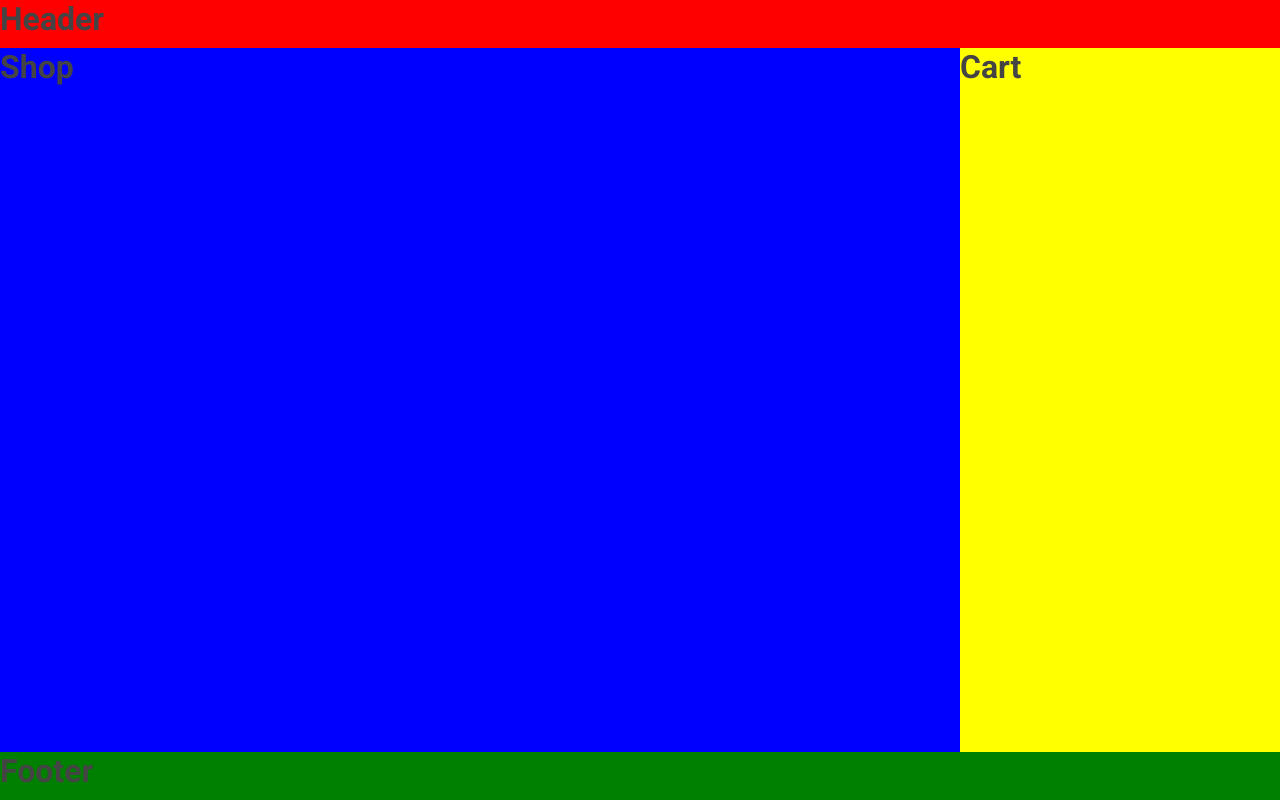
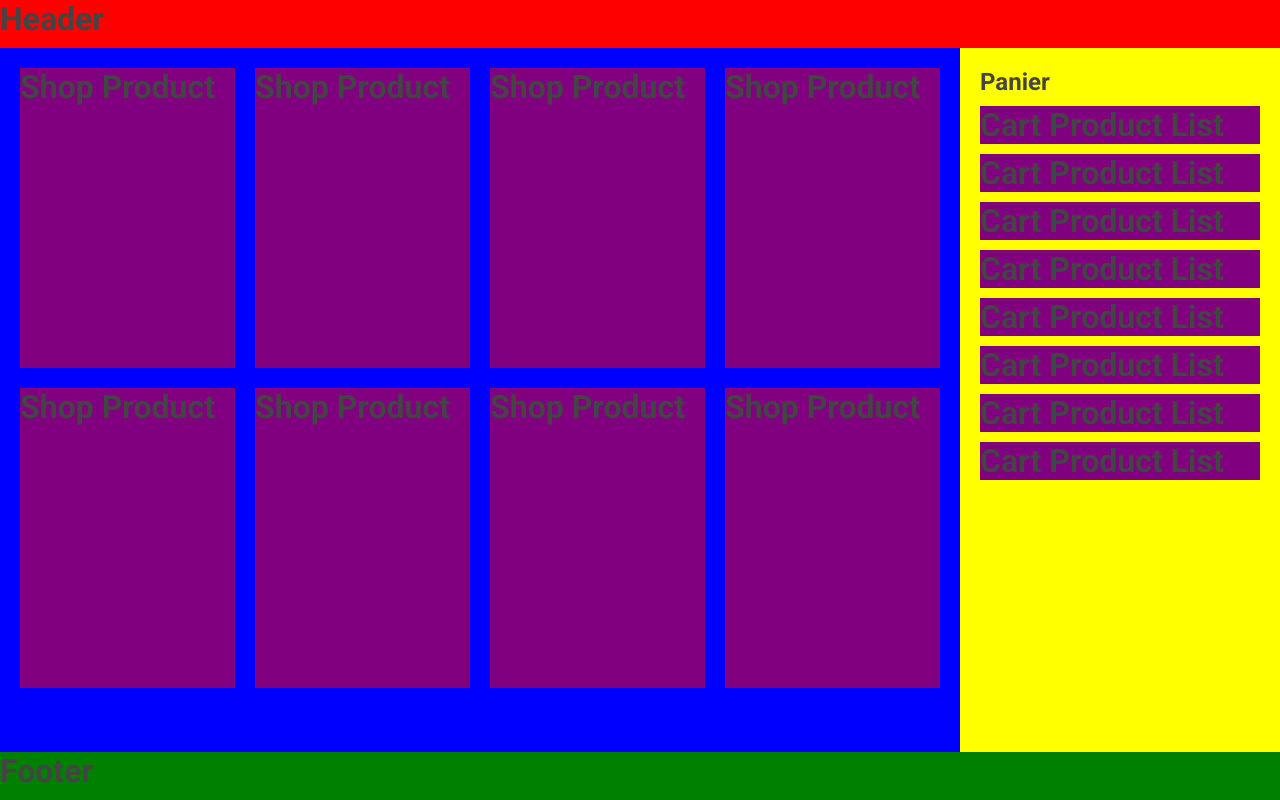
Before and after one commit to riwalenn/boutique_vue, a Vue app: page / in a window 1280 px wide. Built offline with nearby package versions, Linux system fonts and the light colour scheme.

Commit message:
[BASE] Mise en page boutique et panier

```diff
--- a/src/App.vue
+++ b/src/App.vue
@@ -1,8 +1,8 @@
 <script setup lang="ts">
 import TheHeader from "./components/Header.vue";
 import TheFooter from "./components/Footer.vue";
-import Shop from "./components/Shop.vue";
-import Cart from "./components/Cart.vue";
+import Shop from "./components/Shop/Shop.vue";
+import Cart from "./components/Cart/Cart.vue";
 </script>
 
 <template>
--- a/src/assets/base.scss
+++ b/src/assets/base.scss
@@ -94,6 +94,10 @@
   margin: 10px;
 }
 
+.mb-10 {
+  margin-bottom: 10px;
+}
+
 .m-20 {
   margin: 20px;
 }
--- a/src/components/Cart.vue
+++ /dev/null
@@ -1,9 +0,0 @@
-<script setup lang="ts"></script>
-
-<template>
-  <div>
-    <h1>Cart</h1>
-  </div>
-</template>
-
-<style lang="scss" scoped></style>
--- /dev/null
+++ b/src/components/Cart/Cart.vue
@@ -0,0 +1,12 @@
+<script setup lang="ts">
+import CartProductList from "./CartProductList.vue"
+</script>
+
+<template>
+  <div class="p-20">
+    <h2 class="mb-10">Panier</h2>
+    <CartProductList />
+  </div>
+</template>
+
+<style lang="scss" scoped></style>
--- /dev/null
+++ b/src/components/Cart/CartProduct.vue
@@ -0,0 +1,10 @@
+<template>
+  <div class="b5 mb-10">
+    <h1>Cart Product List</h1>
+  </div>
+</template>
+
+<script setup></script>
+
+<style lang="scss" scoped>
+</style>
--- /dev/null
+++ b/src/components/Cart/CartProductList.vue
@@ -0,0 +1,18 @@
+<template>
+  <div class="d-flex flex-column">
+    <CartProduct />
+    <CartProduct />
+    <CartProduct />
+    <CartProduct />
+    <CartProduct />
+    <CartProduct />
+    <CartProduct />
+    <CartProduct />
+  </div>
+</template>
+
+<script setup>
+import CartProduct from "./CartProduct.vue"
+</script>
+
+<style lang="scss" scoped></style>
--- a/src/components/Shop.vue
+++ /dev/null
@@ -1,9 +0,0 @@
-<script setup lang="ts"></script>
-
-<template>
-  <div>
-    <h1>Shop</h1>
-  </div>
-</template>
-
-<style lang="scss" scoped></style>
--- /dev/null
+++ b/src/components/Shop/Shop.vue
@@ -0,0 +1,11 @@
+<script setup lang="ts">
+import ShopProductList from "./ShopProductList.vue"
+</script>
+
+<template>
+  <div>
+    <ShopProductList />
+  </div>
+</template>
+
+<style lang="scss" scoped></style>
--- /dev/null
+++ b/src/components/Shop/ShopProduct.vue
@@ -0,0 +1,9 @@
+<template>
+  <div class="b5">
+    <h1>Shop Product</h1>
+  </div>
+</template>
+
+<script setup></script>
+
+<style lang="scss" scoped></style>
--- /dev/null
+++ b/src/components/Shop/ShopProductList.vue
@@ -0,0 +1,25 @@
+<template>
+  <div class="grid p-20">
+    <ShopProduct />
+    <ShopProduct />
+    <ShopProduct />
+    <ShopProduct />
+    <ShopProduct />
+    <ShopProduct />
+    <ShopProduct />
+    <ShopProduct />
+  </div>
+</template>
+
+<script setup>
+import ShopProduct from "./ShopProduct.vue"
+</script>
+
+<style lang="scss" scoped>
+.grid {
+  display: grid;
+  grid-template-columns: 1fr 1fr 1fr 1fr;
+  grid-auto-rows: 300px;
+  gap: 20px;
+}
+</style>
```
